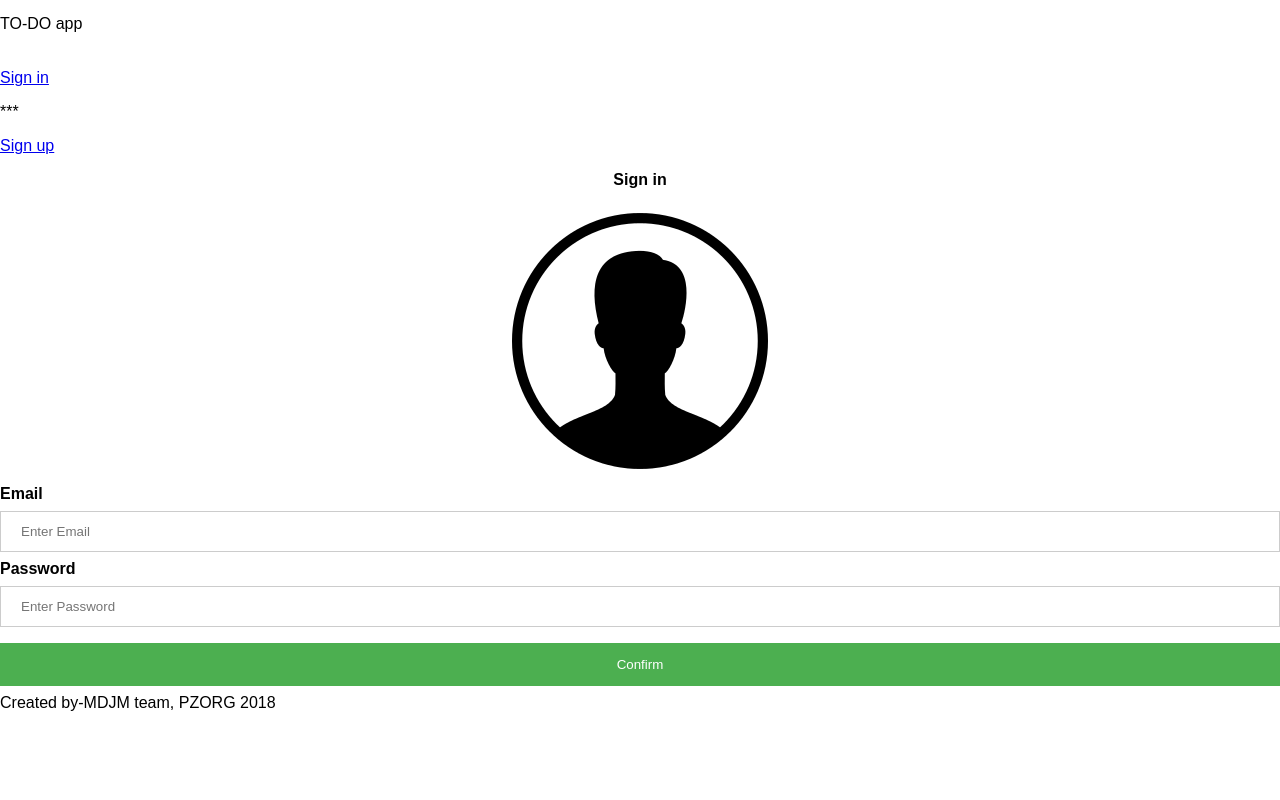
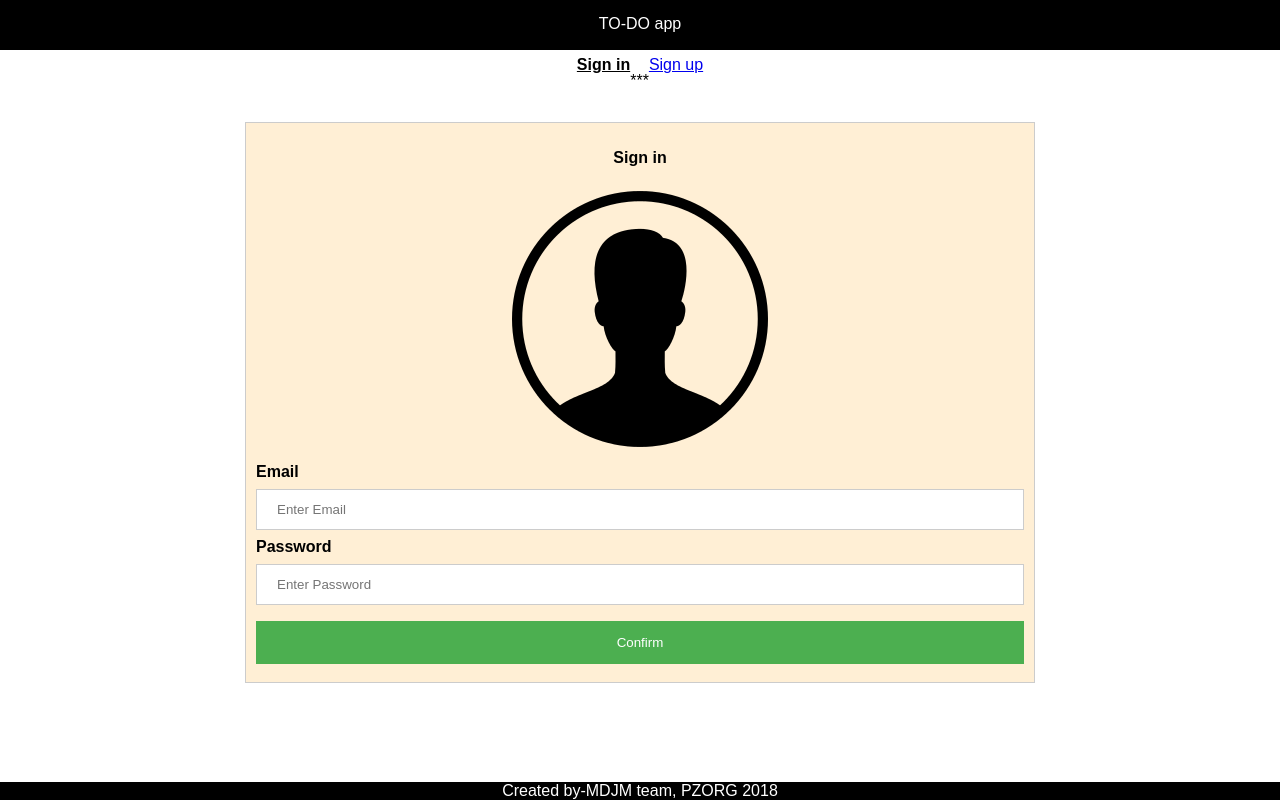
Before and after one commit to maridjolemilos/maridjolemilos-todo, a React (Create React App) app in the folder workInProgres/: page / in a window 1280 px wide. Built offline with nearby package versions, Linux system fonts and the light colour scheme.

Commit message:
changed_index.css

```diff
--- a/workInProgres/src/index.css
+++ b/workInProgres/src/index.css
@@ -2,4 +2,106 @@ body {
   margin: 0;
   padding: 0;
   font-family: sans-serif;
+  /* font-family: Arial, Helvetica, sans-serif; */
+
 }
+
+#ff {
+    position: fixed;
+    left: 0;
+    bottom: 0;
+    width: 100%;
+    background-color: black;
+    color: white;
+    text-align: center;
+    /*height: 40px;*/
+}
+
+#hh {
+    height: 50px;
+    position: fixed;
+    left: 0;
+    top: 0;
+    width: 100%;
+    background-color: black;
+    color: white;
+    text-align: center;
+
+}
+
+#main {
+      margin: auto;
+    width: 60%;
+    /* border: 3px solid black; */
+    border: 1px solid #ccc;
+    padding: 10px;
+    margin-bottom: 40px;
+    /* margin-top: 40px; */
+    background-color: papayawhip;
+      /* font-family: Arial, Helvetica, sans-serif; */
+}
+
+#users {
+      margin: auto;
+    width: 60%;
+    border: 3px solid black;
+    padding: 10px;
+    margin-bottom: 40px;
+}
+
+.Center {
+  display: flex;
+  align-items: center;
+  justify-content: center;
+
+}
+
+.selected {
+  font-weight: bold;
+    color: black;
+}
+
+.navlink {
+  margin-top: 20px;
+  display: flex;
+  flex-direction: row;
+    justify-content: center;
+}
+
+.modalApp {
+  position: fixed;
+  top: 50%;
+  left: 50%;
+  transform: translate(-50%, -50%);
+   background-color: papayawhip;
+     text-align: center;
+     border: 1px solid #ccc;
+}
+
+
+.open-button {
+ justify-content: center;
+ /* background-color: #4CAF50;
+ color: white;
+ padding: 14px 20px;
+ margin: 8px 0;
+ border: none;
+ cursor: pointer;
+ width: 100%; */
+}
+
+img.avatar {
+    /* width: 40%;
+    border-radius: 50%; */
+    margin:auto;
+}
+
+.imgcontainer {
+    text-align: center;
+    margin: 24px 0 12px 0;
+}
+ #par {
+   text-align: center;
+   font-weight: bold;
+
+ }
```
